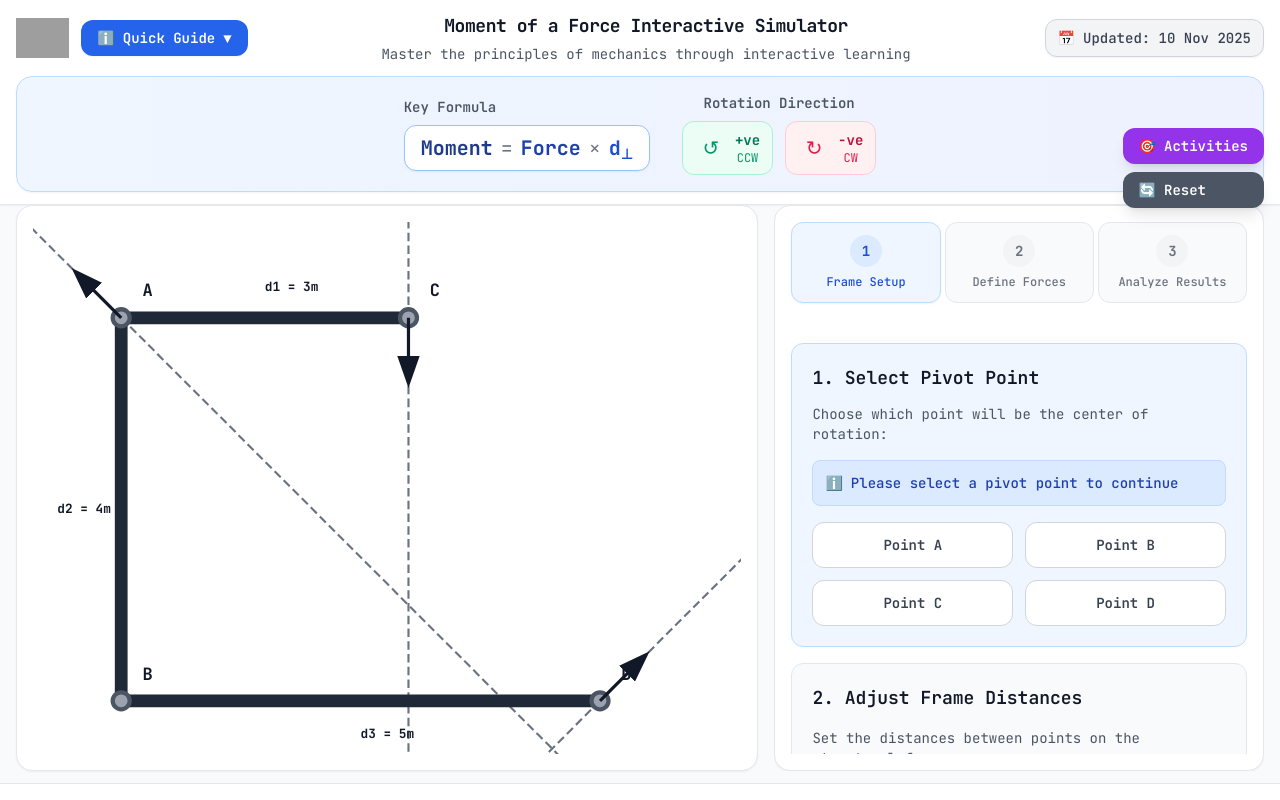
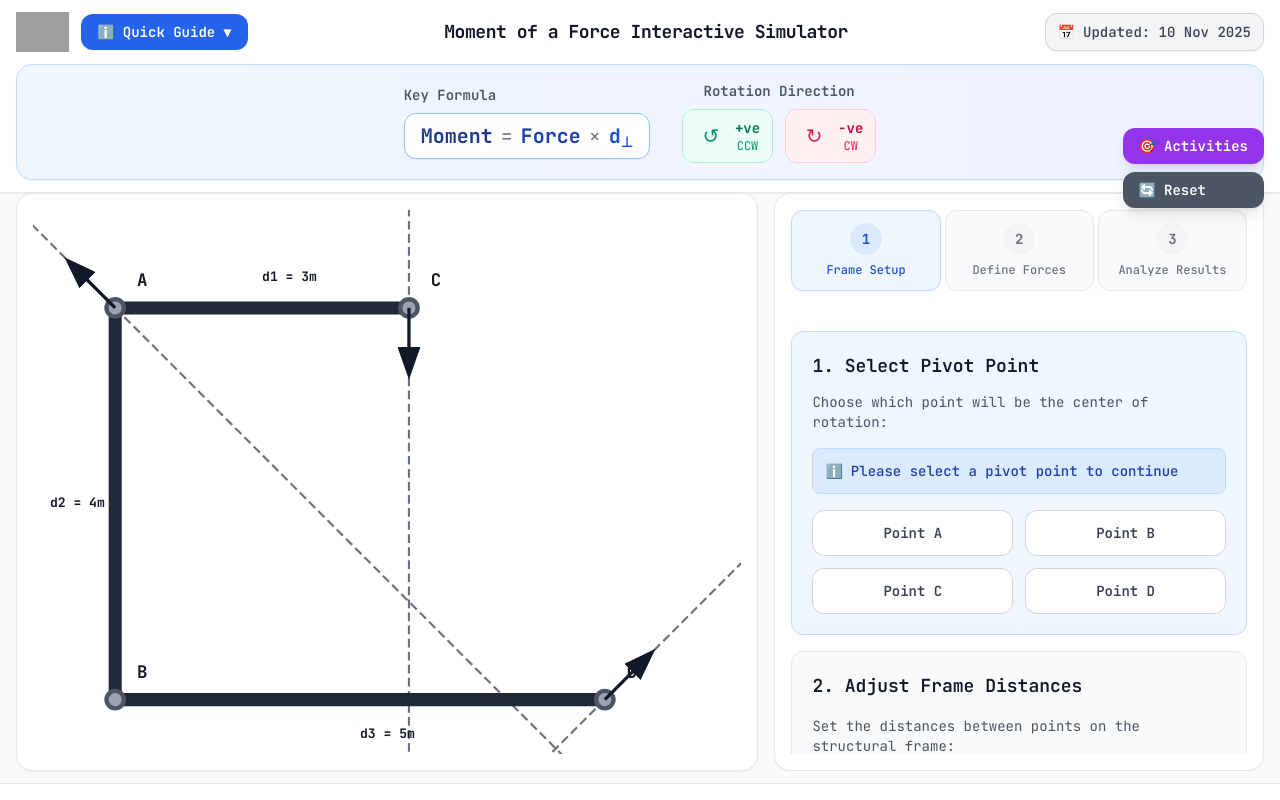
Before and after one commit to el2060/momentv2, a React (Vite) app: page / in a window 1280 px wide. Built offline with nearby package versions, Linux system fonts and the light colour scheme; grey boxes are pictures that could not be loaded.

Commit message:
Remove subtitle text from header

```diff
--- a/components/Header.tsx
+++ b/components/Header.tsx
@@ -121,9 +121,6 @@ const Header: React.FC = () => {
                         <h1 className="text-base lg:text-lg font-bold text-gray-900 tracking-tight truncate">
                             Moment of a Force Interactive Simulator
                         </h1>
-                        <p className="text-xs lg:text-sm text-gray-600 mt-1 truncate">
-                            Master the principles of mechanics through interactive learning
-                        </p>
                     </div>
 
                     {/* Updated Button */}
```
